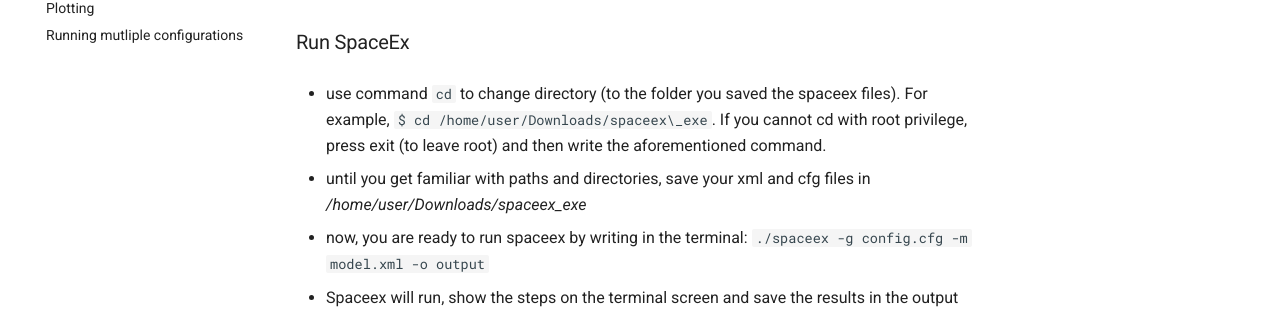
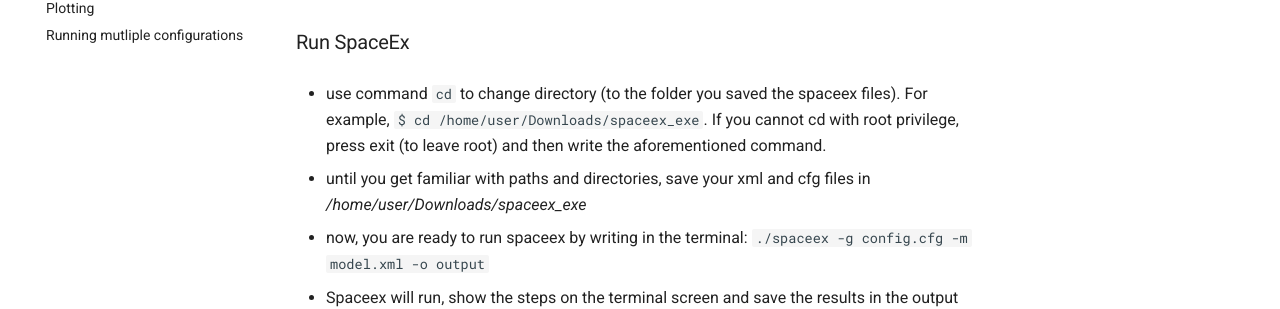
Before and after one commit to nikos-kekatos/SpaceEx-tutorials, an MkDocs documentation site: the page built from docs/readme_terminal.md, in a window 1280 px wide and 900 px high, scrolled down 1029 px. Shown: the part 199-508 px from the top of the window. Built offline with MkDocs 1.6.1 and Material for MkDocs 9.7.7, drawn with Linux system fonts in a browser that asks for light colours; old or Windows-style settings are respelled for this version of MkDocs.

```diff
--- a/docs/readme_terminal.md
+++ b/docs/readme_terminal.md
@@ -34,10 +34,10 @@ Note that it is not possible to directly run the executable file in Windows. The
 
 ### Run SpaceEx
 
-   - use command `cd` to change directory (to the folder you saved the spaceex files). For example, `$ cd /home/user/Downloads/spaceex\_exe`.
+   - use command `cd` to change directory (to the folder you saved the spaceex files). For example, `$ cd /home/user/Downloads/spaceex_exe`.
 If you cannot cd with root privilege, press exit (to leave root) and then write the aforementioned command.
 
-   - until you get familiar with paths and directories, save your xml and cfg files in */home/user/Downloads/spaceex\_exe*
+   - until you get familiar with paths and directories, save your xml and cfg files in */home/user/Downloads/spaceex_exe*
 
    - now, you are ready to run spaceex by writing in the terminal: ` ./spaceex -g config.cfg -m model.xml -o output`
 
```
